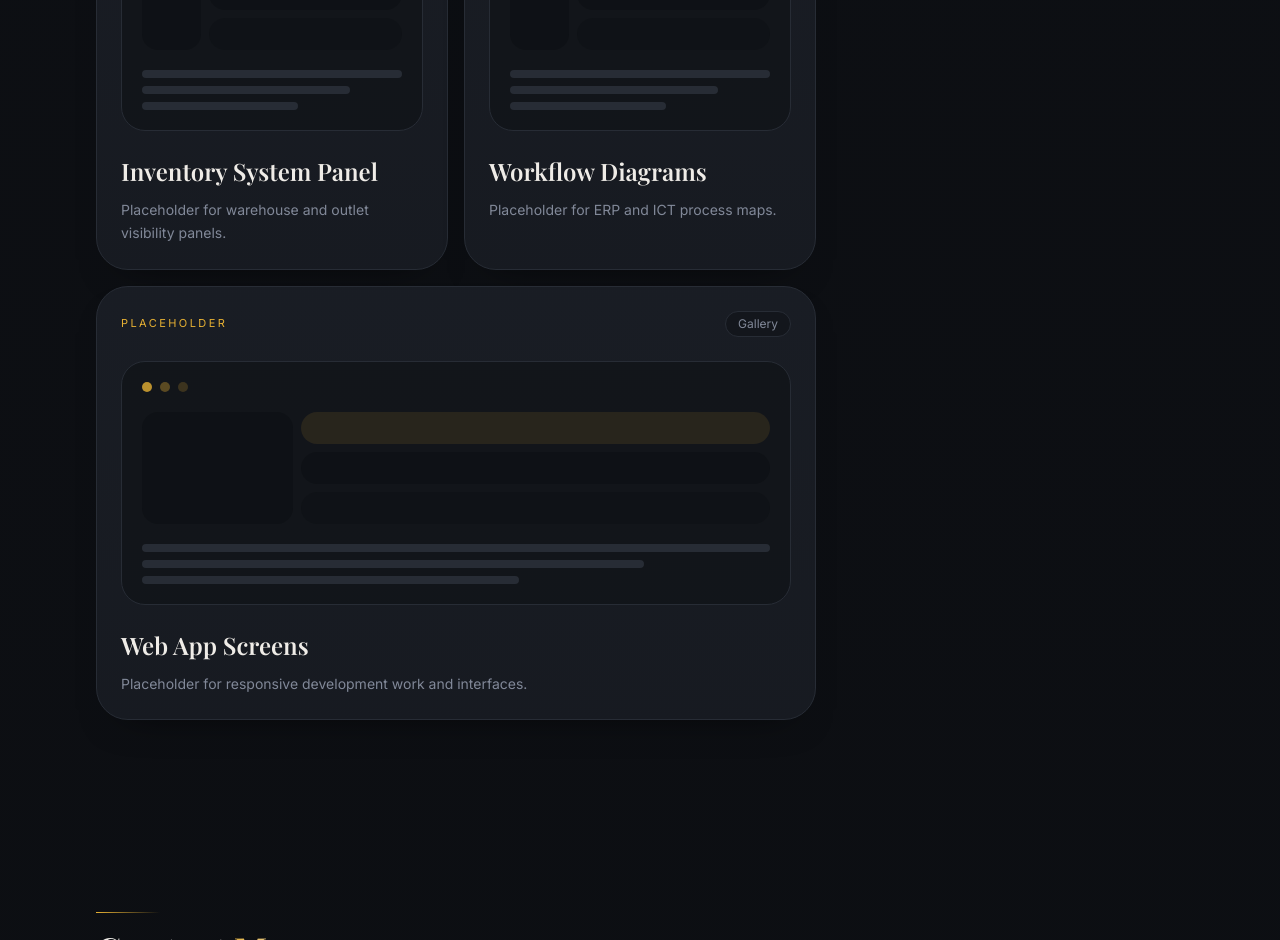
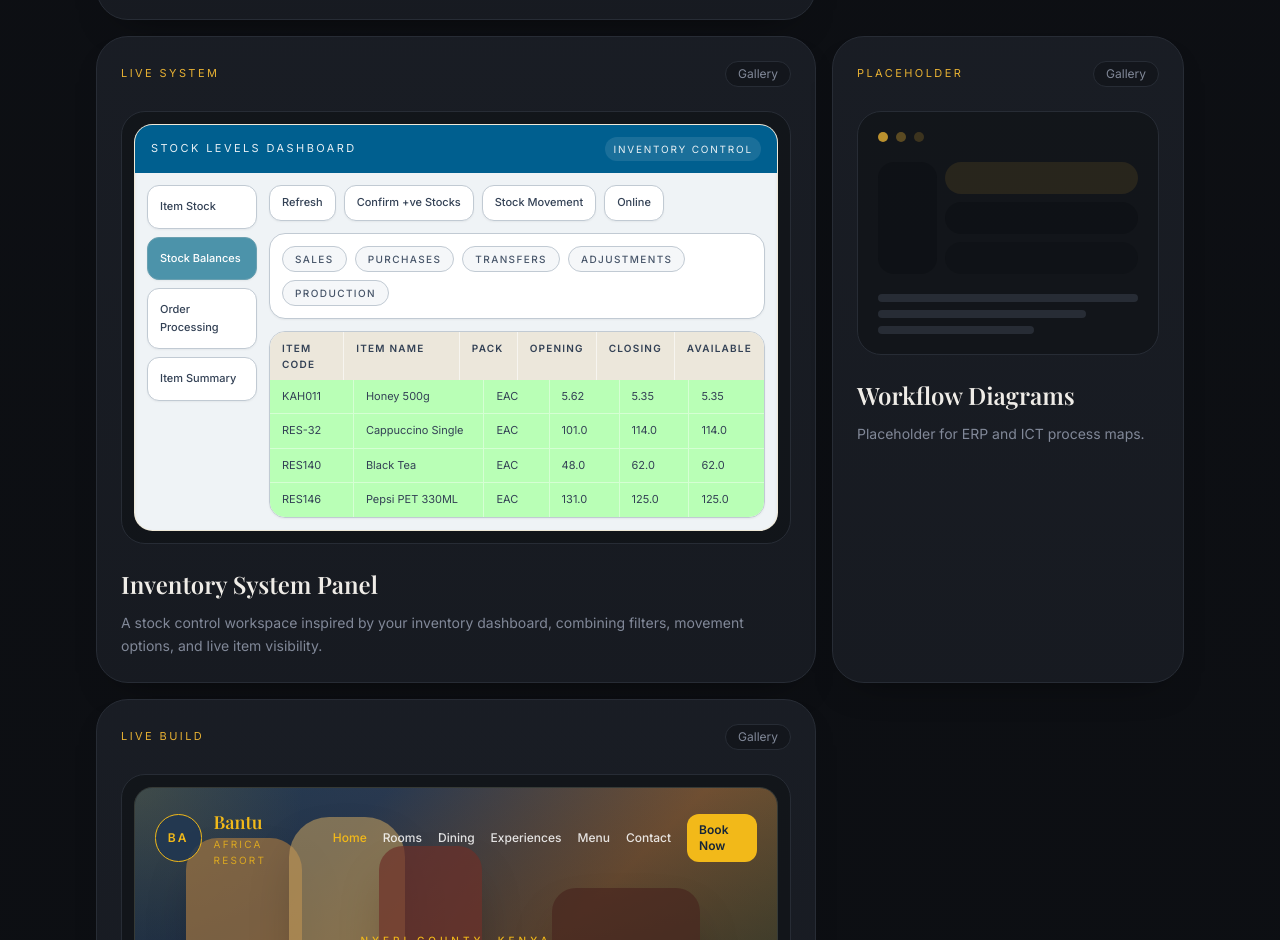
Before and after one commit to chrisakhula/chrisakhula.github.io, a React (Vite) app: page / in a window 1280 px wide. Shown: the part 11060-12000 px from the top of the page. Built offline with nearby package versions, Linux system fonts and the light colour scheme; the HTML template or start-up script is replaced by a standard one.

Commit message:
Add live visual portfolio previews for systems and web work

```diff
--- a/src/components/VisualPortfolio.tsx
+++ b/src/components/VisualPortfolio.tsx
@@ -8,7 +8,7 @@ type VisualItem = {
   description: string;
   className: string;
   tag: string;
-  kind?: "erp-dashboard" | "pos-analytics";
+  kind?: "erp-dashboard" | "pos-analytics" | "inventory-panel" | "web-app";
   image?: string;
 };
 
@@ -41,15 +41,17 @@ const visualItems: VisualItem[] = [
     title: "POS Analytics Screen",
     description:
       "A reporting workspace based on your POS analytics module, showing the sales and cashup views behind daily reconciliation.",
-    className: "",
+    className: "lg:col-span-2",
     tag: "Live System",
     kind: "pos-analytics",
   },
   {
     title: "Inventory System Panel",
-    description: "Placeholder for warehouse and outlet visibility panels.",
-    className: "",
-    tag: "Placeholder",
+    description:
+      "A stock control workspace inspired by your inventory dashboard, combining filters, movement options, and live item visibility.",
+    className: "lg:col-span-2",
+    tag: "Live System",
+    kind: "inventory-panel",
   },
   {
     title: "Workflow Diagrams",
@@ -59,9 +61,11 @@ const visualItems: VisualItem[] = [
   },
   {
     title: "Web App Screens",
-    description: "Placeholder for responsive development work and interfaces.",
+    description:
+      "A responsive hospitality landing page inspired by your Bantu Africa Resort web build, with strong branding, hero messaging, and booking calls to action.",
     className: "lg:col-span-2",
-    tag: "Placeholder",
+    tag: "Live Build",
+    kind: "web-app",
   },
 ];
 
@@ -141,7 +145,7 @@ const VisualPortfolio = () => {
                 BI Analytics
               </span>
             </div>
-            <div className="grid gap-3 p-3 xl:grid-cols-[108px_1fr]">
+            <div className="grid gap-3 p-3 lg:grid-cols-[108px_1fr]">
               <div className="space-y-2">
                 {["Sales", "Stock", "Finance", "Reports"].map((railItem) => (
                   <div
@@ -152,7 +156,7 @@ const VisualPortfolio = () => {
                   </div>
                 ))}
               </div>
-              <div className="grid gap-3 sm:grid-cols-2">
+              <div className="grid gap-3 sm:grid-cols-2 xl:grid-cols-4">
                 {analyticsCards.map((card) => (
                   <div
                     key={card}
@@ -173,11 +177,195 @@ const VisualPortfolio = () => {
                               : "bg-[#e8edf1]"
                       }`}
                     />
-                    <p className="mt-6 text-xs font-medium leading-relaxed text-slate-700">
+                    <p className="mt-5 text-[11px] font-medium leading-relaxed text-slate-700">
                       {card}
                     </p>
                   </div>
                 ))}
+              </div>
+            </div>
+          </div>
+        </div>
+      );
+    }
+
+    if (item.kind === "inventory-panel") {
+      const sideActions = [
+        "Item Stock",
+        "Stock Balances",
+        "Order Processing",
+        "Item Summary",
+      ];
+      const filters = ["Refresh", "Confirm +ve Stocks", "Stock Movement", "Online"];
+      const headers = [
+        "Item Code",
+        "Item Name",
+        "Pack",
+        "Opening",
+        "Closing",
+        "Available",
+      ];
+      const rows = [
+        ["KAH011", "Honey 500g", "EAC", "5.62", "5.35", "5.35"],
+        ["RES-32", "Cappuccino Single", "EAC", "101.0", "114.0", "114.0"],
+        ["RES140", "Black Tea", "EAC", "48.0", "62.0", "62.0"],
+        ["RES146", "Pepsi PET 330ML", "EAC", "131.0", "125.0", "125.0"],
+      ];
+
+      return (
+        <div className="mt-6 rounded-[1.5rem] border border-border bg-background/60 p-3">
+          <div className="overflow-hidden rounded-[1.15rem] border border-primary/15 bg-[#eff3f6] shadow-inner shadow-black/5">
+            <div className="flex items-center justify-between bg-[#005f8f] px-4 py-3 text-[11px] uppercase tracking-[0.22em] text-white/90">
+              <span>Stock Levels Dashboard</span>
+              <span className="rounded-full bg-white/10 px-2 py-1 text-[10px] tracking-[0.18em]">
+                Inventory Control
+              </span>
+            </div>
+            <div className="grid gap-3 p-3 xl:grid-cols-[110px_1fr]">
+              <div className="space-y-2">
+                {sideActions.map((action, index) => (
+                  <div
+                    key={action}
+                    className={`rounded-xl border px-3 py-3 text-[11px] font-medium shadow-sm shadow-black/5 ${
+                      index === 1
+                        ? "border-[#6aa0b1] bg-[#4c93aa] text-white"
+                        : "border-[#c1cad3] bg-white text-slate-700"
+                    }`}
+                  >
+                    {action}
+                  </div>
+                ))}
+              </div>
+              <div className="space-y-3">
+                <div className="flex flex-wrap gap-2">
+                  {filters.map((filter, index) => (
+                    <div
+                      key={filter}
+                      className={`rounded-xl border px-3 py-2 text-[11px] font-medium shadow-sm shadow-black/5 ${
+                        index === 3
+                          ? "border-[#c1cad3] bg-white text-slate-700"
+                          : "border-[#c1cad3] bg-white text-slate-700"
+                      }`}
+                    >
+                      {filter}
+                    </div>
+                  ))}
+                </div>
+                <div className="rounded-2xl border border-[#c1cad3] bg-white p-3 shadow-sm shadow-black/5">
+                  <div className="flex flex-wrap gap-2">
+                    {["Sales", "Purchases", "Transfers", "Adjustments", "Production"].map(
+                      (section) => (
+                        <span
+                          key={section}
+                          className="rounded-full border border-[#c1cad3] bg-[#f5f7f9] px-3 py-1 text-[10px] font-medium uppercase tracking-[0.14em] text-slate-600"
+                        >
+                          {section}
+                        </span>
+                      ),
+                    )}
+                  </div>
+                </div>
+                <div className="overflow-hidden rounded-2xl border border-[#c1cad3] bg-white shadow-sm shadow-black/5">
+                  <div className="grid bg-[#ece7db] text-[10px] font-semibold uppercase tracking-[0.12em] text-slate-700 xl:grid-cols-[0.9fr_1.4fr_0.7fr_0.75fr_0.75fr_0.8fr]">
+                    {headers.map((header) => (
+                      <div key={header} className="border-r border-white/60 px-3 py-2 last:border-r-0">
+                        {header}
+                      </div>
+                    ))}
+                  </div>
+                  <div className="bg-[#b9ffb6]">
+                    {rows.map((row, rowIndex) => (
+                      <div
+                        key={row.join("-")}
+                        className={`grid text-[11px] text-slate-700 xl:grid-cols-[0.9fr_1.4fr_0.7fr_0.75fr_0.75fr_0.8fr] ${
+                          rowIndex !== rows.length - 1 ? "border-b border-white/40" : ""
+                        }`}
+                      >
+                        {row.map((cell) => (
+                          <div key={cell} className="border-r border-white/40 px-3 py-2 last:border-r-0">
+                            {cell}
+                          </div>
+                        ))}
+                      </div>
+                    ))}
+                  </div>
+                </div>
+              </div>
+            </div>
+          </div>
+        </div>
+      );
+    }
+
+    if (item.kind === "web-app") {
+      const links = ["Home", "Rooms", "Dining", "Experiences", "Menu", "Contact"];
+
+      return (
+        <div className="mt-6 rounded-[1.5rem] border border-border bg-background/60 p-3">
+          <div className="overflow-hidden rounded-[1.15rem] border border-primary/15 bg-[#162537] shadow-inner shadow-black/10">
+            <div className="relative min-h-[320px] overflow-hidden">
+              <div className="absolute inset-0 bg-[linear-gradient(180deg,rgba(8,16,27,0.2),rgba(8,16,27,0.68)),radial-gradient(circle_at_top_left,rgba(255,194,52,0.18),transparent_22%),linear-gradient(135deg,#27435c_0%,#31435d_24%,#8a5f38_54%,#34502f_100%)]" />
+              <div className="absolute inset-x-0 bottom-0 h-28 bg-[linear-gradient(180deg,transparent,rgba(8,16,27,0.45)_35%,rgba(12,28,16,0.82))]" />
+              <div className="absolute left-[8%] top-[12%] h-[48%] w-[18%] rounded-t-[2rem] rounded-b-lg bg-[#a97a41]/65 shadow-2xl shadow-black/25" />
+              <div className="absolute left-[24%] top-[7%] h-[52%] w-[18%] rounded-t-[2.5rem] rounded-b-lg bg-[#c8a25f]/55 shadow-2xl shadow-black/25" />
+              <div className="absolute left-[38%] top-[14%] h-[43%] w-[16%] rounded-t-[1.5rem] rounded-b-lg bg-[#6d2f28]/70 shadow-2xl shadow-black/25" />
+              <div className="absolute right-[12%] top-[24%] h-[36%] w-[23%] rounded-t-[1.5rem] rounded-b-lg bg-[#48261f]/70 shadow-2xl shadow-black/25" />
+              <div className="absolute bottom-[12%] left-[6%] h-16 w-16 rounded-full bg-[#75c3da]/55 blur-sm" />
+              <div className="absolute bottom-[14%] left-[2%] right-[2%] h-[15%] rounded-[2rem] bg-[#132718]/55" />
+
+              <div className="relative z-10 p-4 sm:p-5">
+                <div className="flex items-center justify-between gap-4">
+                  <div className="flex items-center gap-3">
+                    <div className="flex h-12 w-12 items-center justify-center rounded-full border border-[#f2b919] bg-[#203752]/85 text-xs font-semibold uppercase tracking-[0.18em] text-[#f2b919]">
+                      BA
+                    </div>
+                    <div>
+                      <p className="font-display text-lg font-semibold text-[#f2b919]">
+                        Bantu
+                      </p>
+                      <p className="text-[10px] uppercase tracking-[0.22em] text-[#f2b919]/80">
+                        Africa Resort
+                      </p>
+                    </div>
+                  </div>
+
+                  <div className="hidden items-center gap-4 lg:flex">
+                    {links.map((link) => (
+                      <span
+                        key={link}
+                        className={`text-xs font-medium ${
+                          link === "Home" ? "text-[#f2b919]" : "text-white/85"
+                        }`}
+                      >
+                        {link}
+                      </span>
+                    ))}
+                    <span className="rounded-xl bg-[#f2b919] px-3 py-2 text-xs font-semibold text-[#162537]">
+                      Book Now
+                    </span>
+                  </div>
+                </div>
+
+                <div className="mx-auto mt-14 max-w-2xl text-center sm:mt-16">
+                  <p className="text-[10px] font-medium uppercase tracking-[0.4em] text-[#f2b919]">
+                    Nyeri County, Kenya
+                  </p>
+                  <h3 className="mt-4 font-display text-3xl font-semibold leading-none text-white sm:text-5xl">
+                    Welcome to Bantu Africa Resort
+                  </h3>
+                  <p className="mx-auto mt-4 max-w-xl text-sm leading-relaxed text-[#f4d48f] sm:text-base">
+                    A hospitality landing page that balances resort branding,
+                    clear navigation, and direct booking action.
+                  </p>
+                  <div className="mt-6 flex flex-wrap items-center justify-center gap-3">
+                    <span className="rounded-xl bg-[#f2b919] px-4 py-2 text-sm font-semibold text-[#162537]">
+                      Book Your Stay
+                    </span>
+                    <span className="rounded-xl border border-[#f2b919] px-4 py-2 text-sm font-semibold text-[#f2b919]">
+                      Explore the Resort
+                    </span>
+                  </div>
+                </div>
               </div>
             </div>
           </div>
```
